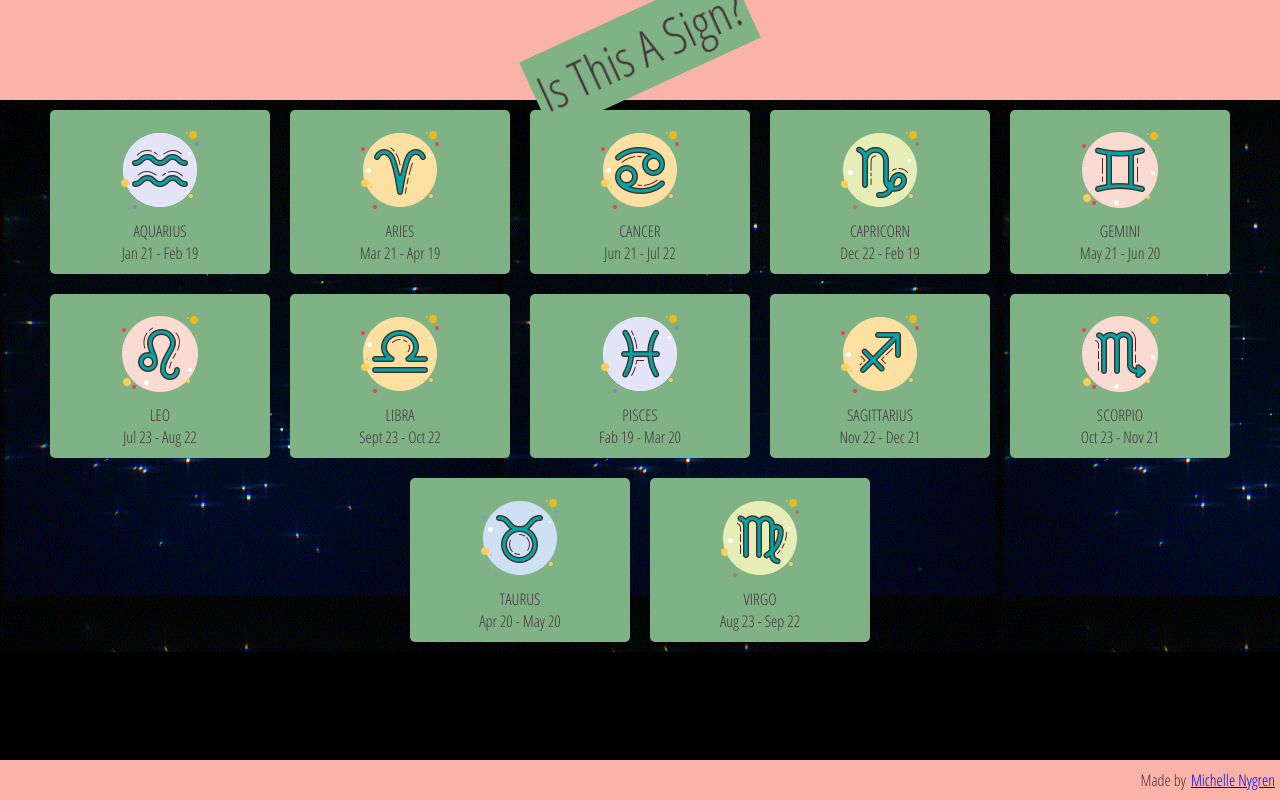
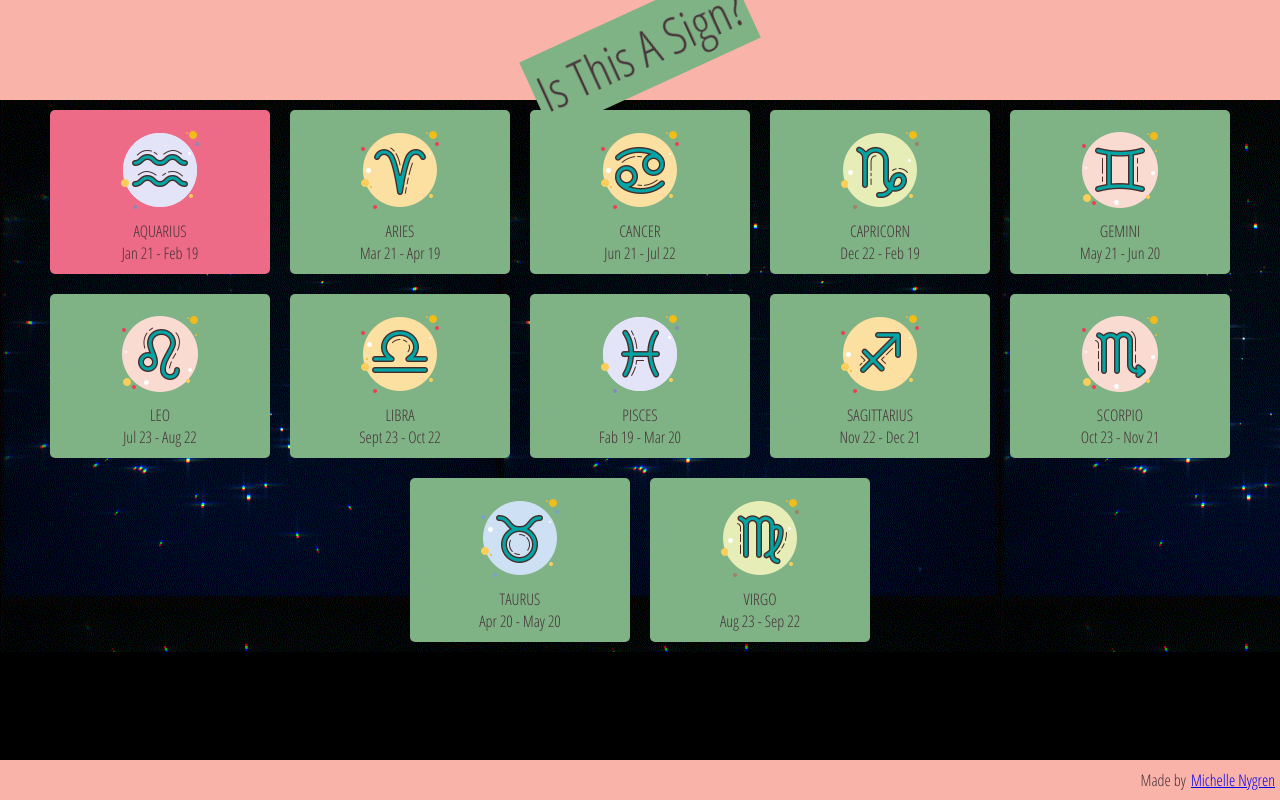
Before and after one commit to michellerenehey/react-zodiak, a React (Create React App) app: page / in a window 1280 px wide. In both pictures the pointer is over the element 160 px from the left and 192 px from the top of the page. Built offline with nearby package versions, Linux system fonts and the light colour scheme.

Commit message:
updated hover of zodiac cards

```diff
--- a/src/components/ZodiacCard/ZodiacCard.css
+++ b/src/components/ZodiacCard/ZodiacCard.css
@@ -12,6 +12,10 @@
   text-align: center;
 }
 
+.zodiacCard:hover {
+  background-color: var(--color5);
+}
+
 .name {
   text-transform: uppercase;
 }
```
Also changed, not shown: src/components/ZodiacCard/ZodiacCard.js (+8 -0 lines).
